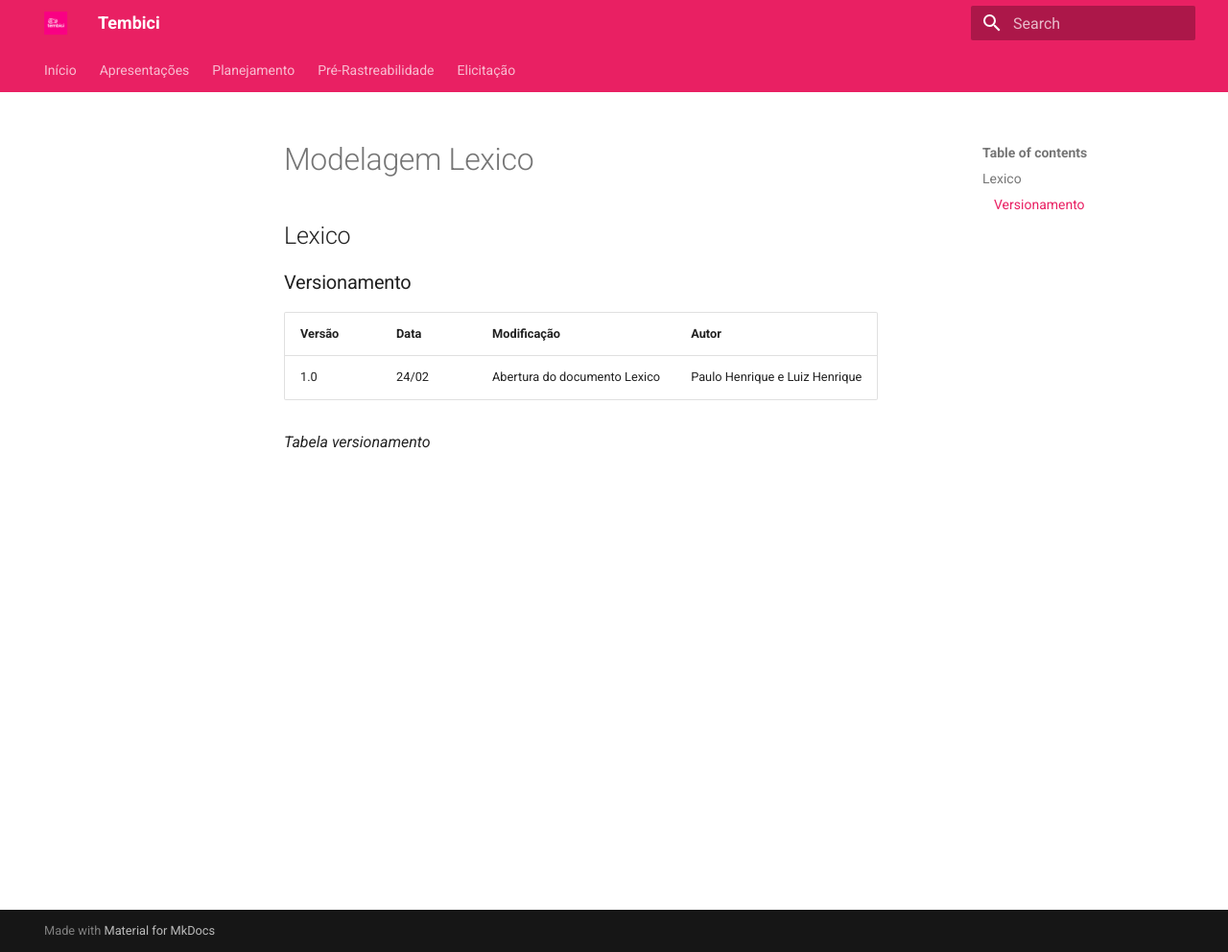
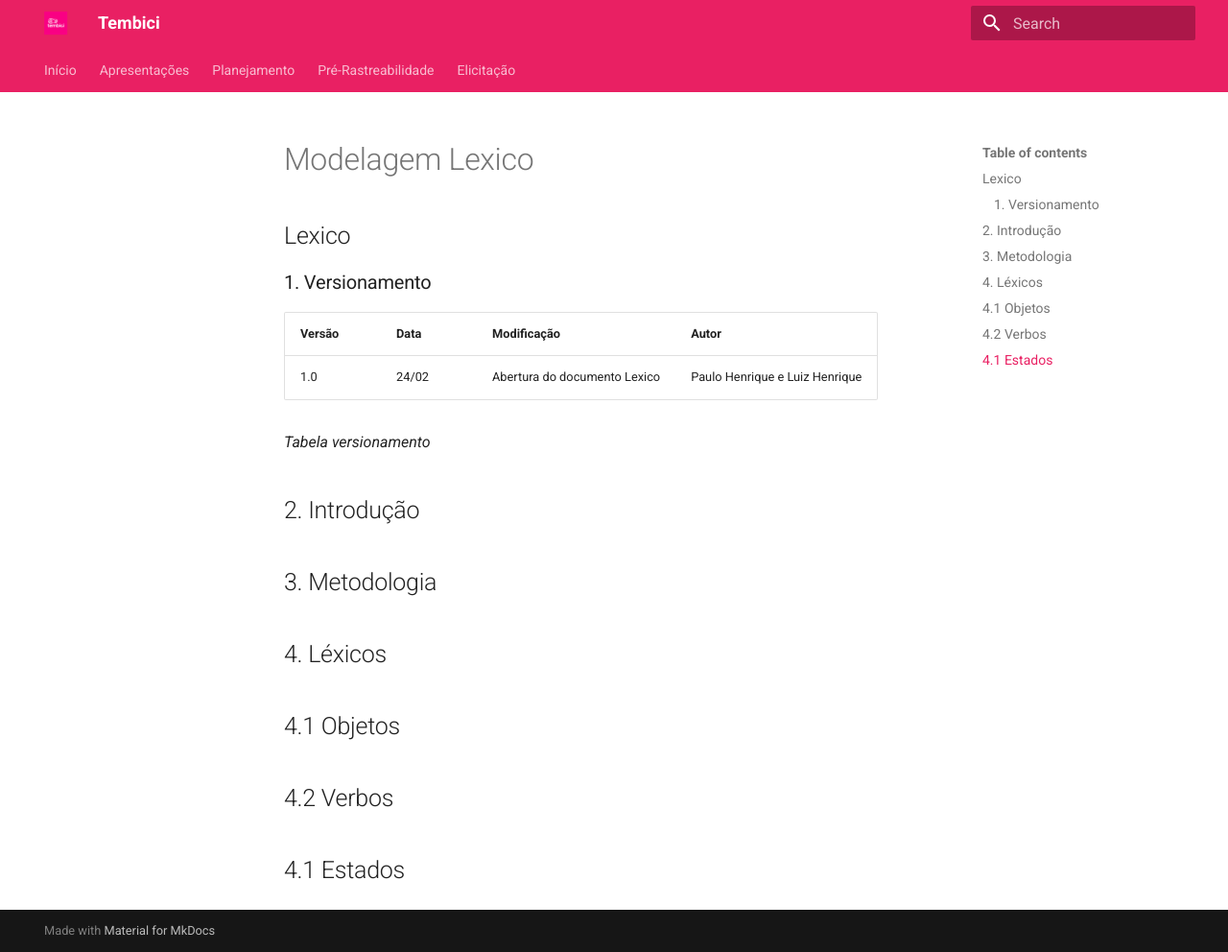
Before and after one commit to Requisitos-de-Software/2021.2-Tembici, an MkDocs documentation site: the page built from docs/modelagem/lexico.md, in a window 1280 px wide and 992 px high. Shown: the whole window at 96% size. Built offline with MkDocs 1.6.1 and Material for MkDocs 9.7.7, drawn with Linux system fonts in a browser that asks for light colours.

Commit message:
#33 -Adicionando topicos para a entrega

```diff
--- a/docs/modelagem/lexico.md
+++ b/docs/modelagem/lexico.md
@@ -2,10 +2,22 @@
 
 ## Lexico
 
-### Versionamento
+### 1. Versionamento
 
 | Versão | Data | Modificação | Autor |
 |-|-|-|-|
 | 1.0 | 24/02 | Abertura do documento Lexico | Paulo Henrique e Luiz Henrique |
 
 *Tabela versionamento*
+
+## 2. Introdução
+
+## 3. Metodologia
+
+## 4. Léxicos
+
+## 4.1 Objetos
+
+## 4.2 Verbos
+
+## 4.1 Estados
```
